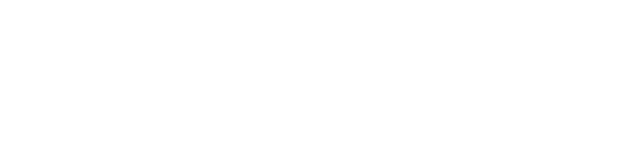
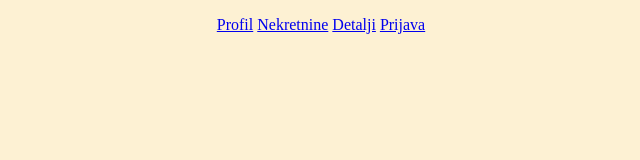
Before and after one commit to zlendo1/wt-real-estate-web-app, a plain HTML site: page html/detalji.html in a window 1280 px wide. Shown: the whole page, without its empty margins (339-979 px from the left). Drawn offline with Linux system fonts and the light colour scheme.

Commit message:
implemented detalji page

```diff
--- a/css/detalji.css
+++ b/css/detalji.css
@@ -0,0 +1,16 @@
+html {
+    background-color: #fdf1d3;
+}
+
+a:hover {
+    color: #ff9900;
+}
+
+ul {
+    list-style: none;
+    text-align: center;
+}
+
+li {
+    display: inline;
+}
--- a/html/detalji.html
+++ b/html/detalji.html
@@ -2,9 +2,15 @@
 <html lang="en">
 <head>
     <meta charset="UTF-8">
-    <title>Title</title>
+    <title>Detalji</title>
+    <link rel="stylesheet" href="../css/detalji.css">
 </head>
 <body>
-
+    <ul>
+        <li><a href="https://">Profil</a></li>
+        <li><a href="https://">Nekretnine</a></li>
+        <li><a href="https://">Detalji</a></li>
+        <li><a href="https://">Prijava</a></li>
+    </ul>
 </body>
 </html>
```
